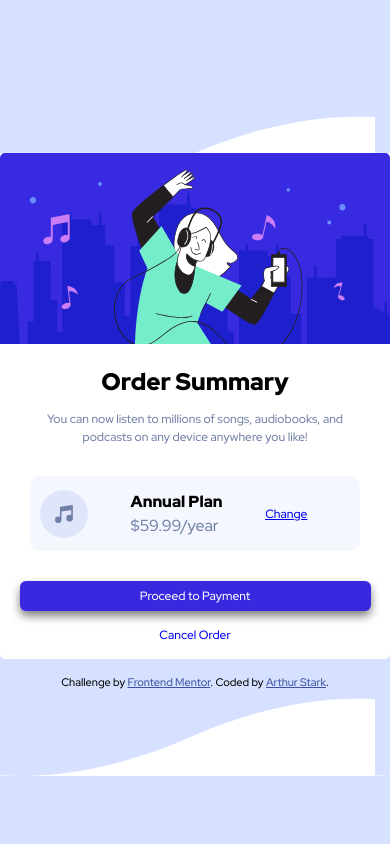
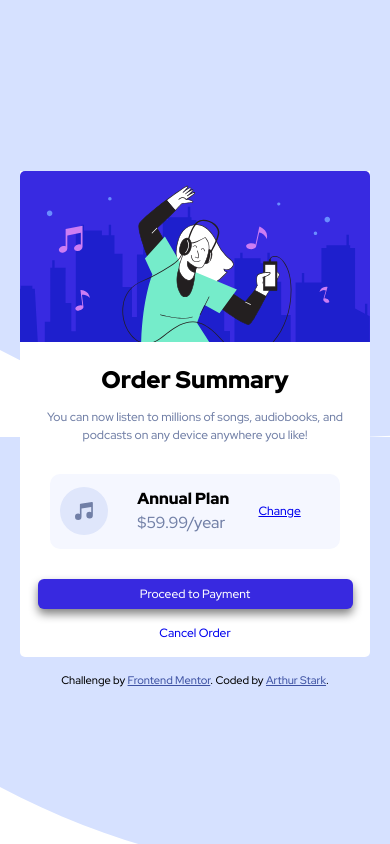
Before and after one commit to art5551/order_summary_component_main, a plain HTML site: page index.html in a window 390 px wide. Drawn offline with Linux system fonts and the light colour scheme.

Commit message:
Added margin

```diff
--- a/style.css
+++ b/style.css
@@ -91,7 +91,7 @@ svg {
  /* setting the initial content attributes here */
  /* start initial design with mobile design first */
  body {
-  background-image: url(images/pattern-background-mobile.svg);
+  background-image: url(images/pattern-background-desktop.svg);
   display: flex;
   justify-content: center;
   align-items: center;
@@ -103,7 +103,8 @@ svg {
 section {
   background-color: white;
   min-width: 350px;
-  max-width: 450;
+  max-width: 350px;
+  margin: 15px;
   border-radius: 0 0 5px 5px;
 }
 
@@ -204,11 +205,3 @@ h2 {
   font-size: 12px;
   text-decoration: none;
 }
-
-@media (min-width: 450px) {
-
-  body {
-    background-image: url(images/pattern-background-desktop.svg);
-  }
-
-}
```
